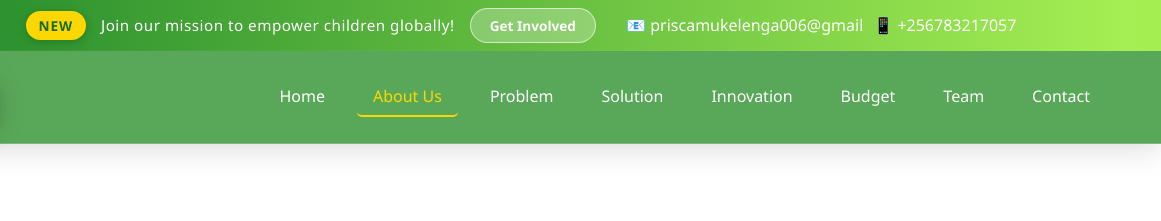
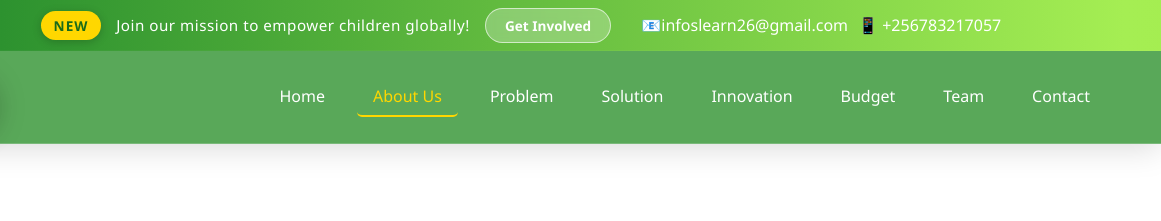
Before and after one commit to Daniellakyusa/L-Earn, a plain HTML site: page about.html in a window 1280 px wide. Shown: the top 221 px of the page, 119-1280 px from the left. Drawn offline with Linux system fonts and the light colour scheme.

Commit message:
Update about.html

```diff
--- a/about.html
+++ b/about.html
@@ -16,8 +16,8 @@
             <span class="banner-text">Join our mission to empower children globally!</span>
             <a href="contact.html" class="banner-btn">Get Involved</a>
              <div class="header-socials" style="display:flex; gap:10px; margin-left:15px;">
-                <a href="mailto:priscamukelenga006@gmail.com" class="social-icon" title="Email Us"
-                    style="text-decoration:none; color:white;">📧 priscamukelenga006@gmail</a>
+                <a href="mailto:infoslearn26@gmail.com" class="social-icon" title="Email Us"
+                    style="text-decoration:none; color:white;">📧infoslearn26@gmail.com </a>
                 <a href="+256783217057" class="social-icon" target="_blank" title="WhatsApp Us"
                     style="text-decoration:none; color:white;">📱 +256783217057</a>
             </div>
```
